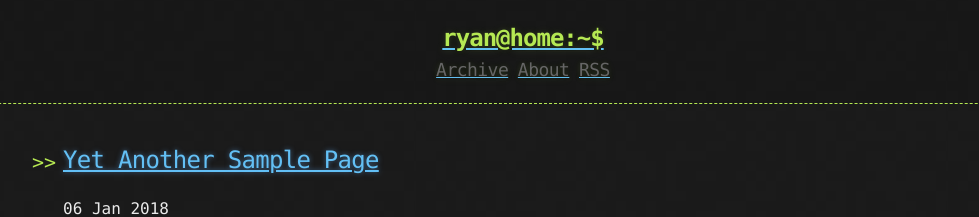
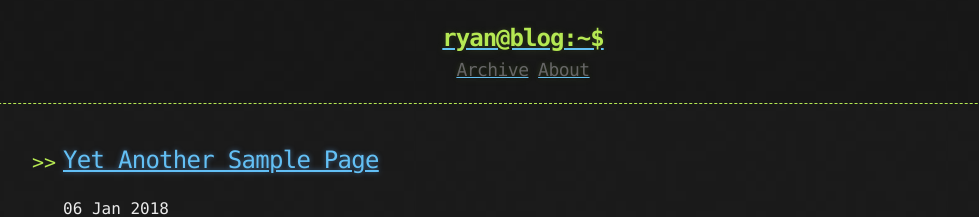
Before and after one commit to rsteel1/rsteel1.github.io, a Jekyll site: the page built from index.html, in a window 1280 px wide. Shown: the top 217 px of the page, without its empty margins (117-1096 px from the left). Built offline with Jekyll 4.4.1, drawn with Linux system fonts in a browser that asks for light colours; the list of posts is cut into pages by our own code.

Commit message:
Updated header & links

```diff
--- a/_includes/header.html
+++ b/_includes/header.html
@@ -2,7 +2,7 @@
   <div>
     <a href="{{ "/" | prepend: site.baseurl | replace: '//', '/' }}">
     {% assign owner_first_name = site.owner | split: " " %}
-    <h1>{{ owner_first_name[0] | downcase }}@home:~$</h1>
+    <h1>{{ owner_first_name[0] | downcase }}@blog:~$</h1>
     </a>
     <div class="header-links">
       {% include links.html %}
--- a/_includes/links.html
+++ b/_includes/links.html
@@ -1,3 +1,2 @@
 <a href="{{ "/archive" | prepend: site.baseurl | replace: '//', '/' }}"><h2 class="header-link">Archive</h2></a>
 <a href="{{ "/about" | prepend: site.baseurl | replace: '//', '/' }}"><h2 class="header-link">About</h2></a>
-<a href="{{ "/atom.xml" | prepend: site.baseurl | replace: '//', '/' }}"><h2 class="header-link">RSS</h2></a>
```
